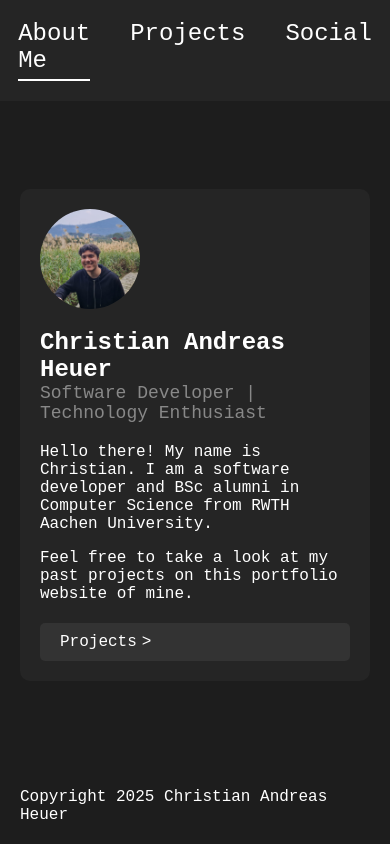
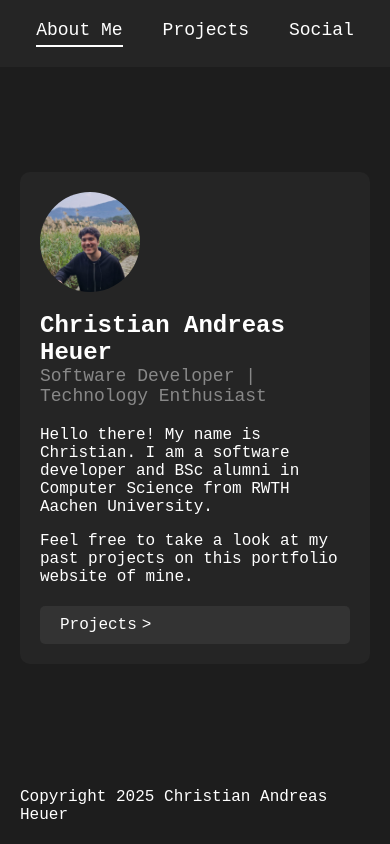
Before and after one commit to caheuer/caheuer-portfolio, a React (Vite) app: page / in a window 390 px wide. Built offline with nearby package versions, Linux system fonts and the light colour scheme.

Commit message:
navbar font size adjusted for mobile

```diff
--- a/src/Header.css
+++ b/src/Header.css
@@ -25,3 +25,9 @@
     background-color: white;
     margin-top: 5px;
 }
+
+@media (max-width: 768px) {
+    .nav-item {
+        font-size: 18px;
+    }
+}
```
